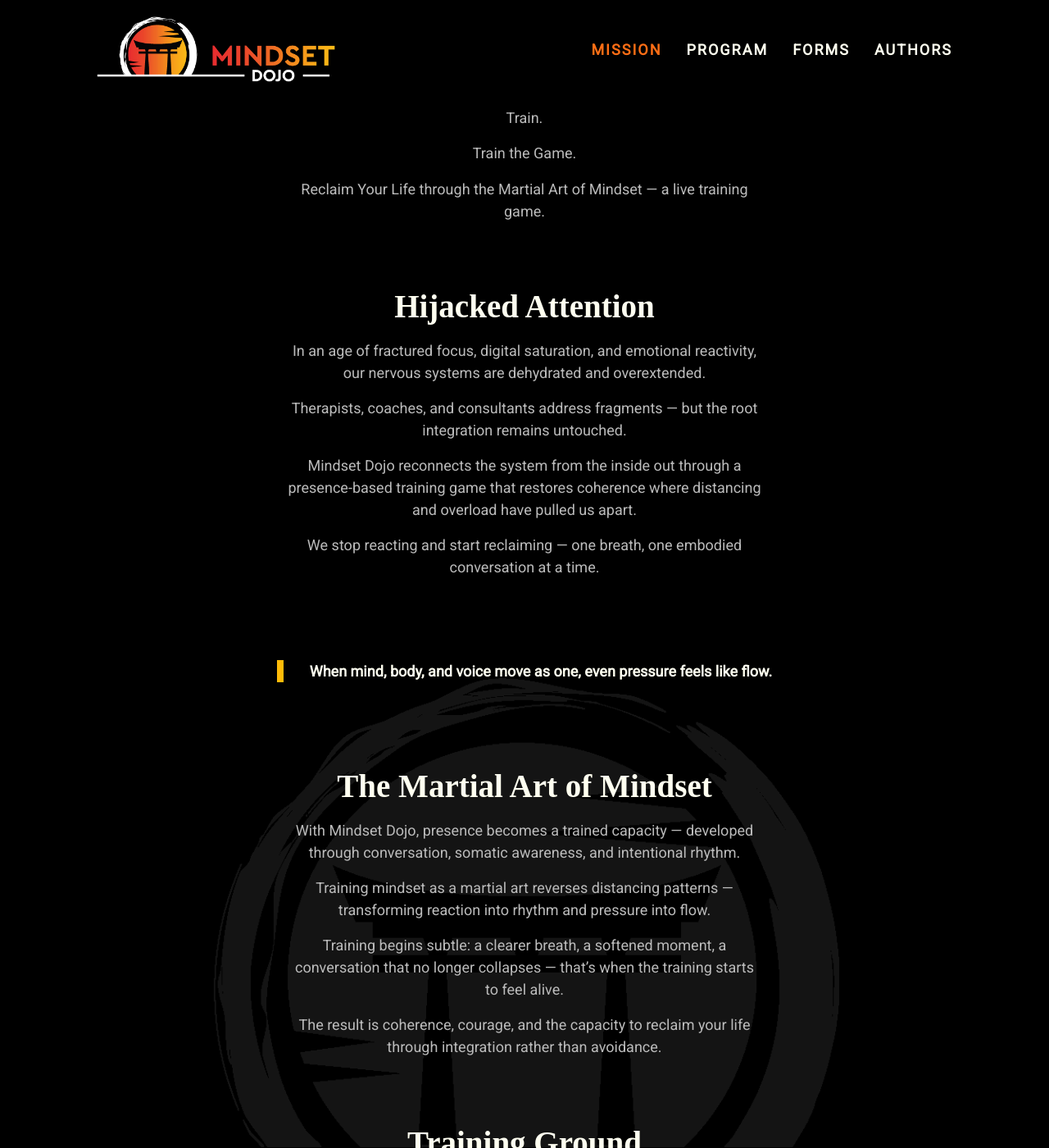
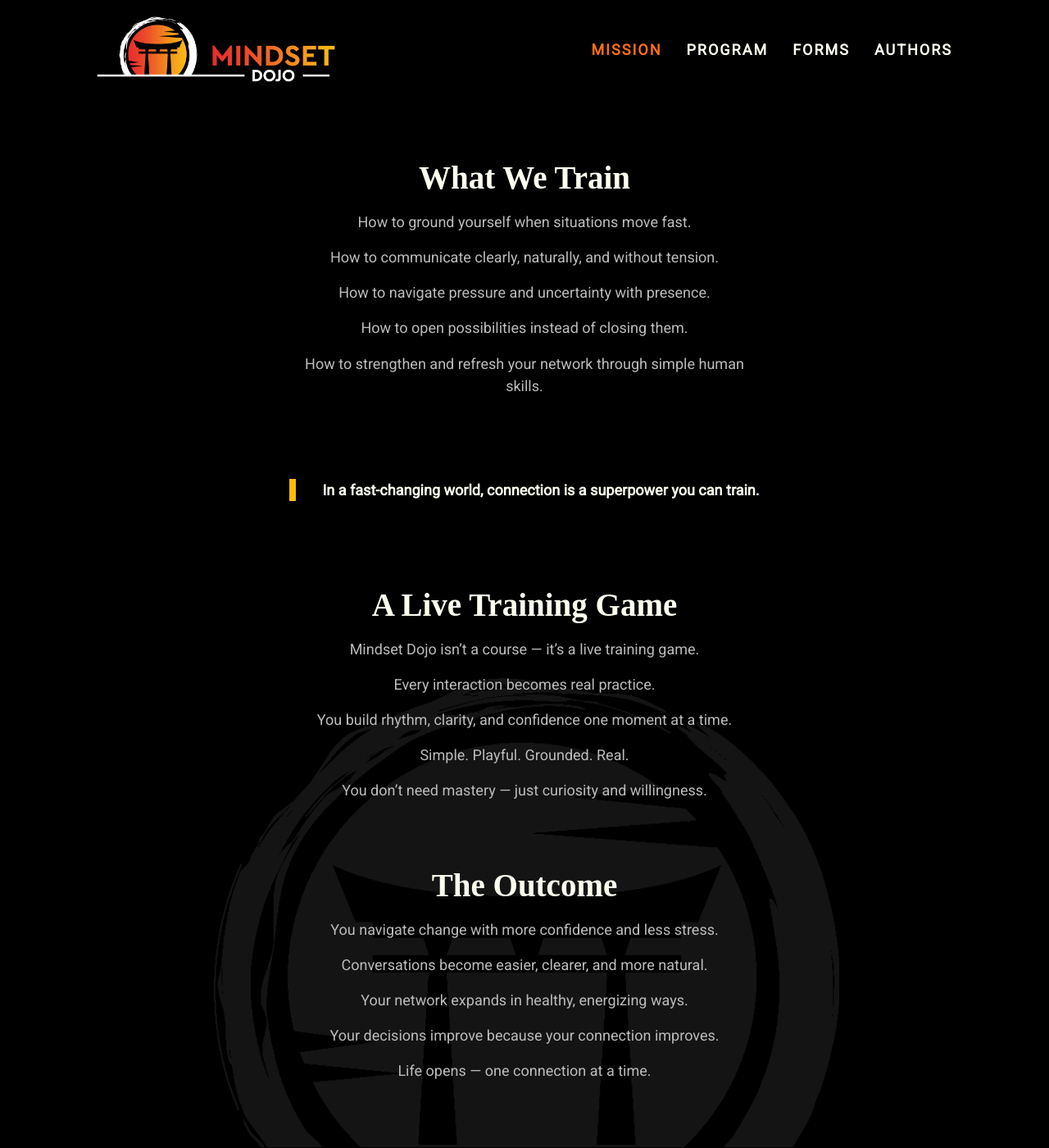
Before and after one commit to mindset-dojo/mindset-dojo.github.io, a Jekyll site: the page built from mission.md, in a window 1280 px wide and 1400 px high, scrolled down 394 px. Shown: the whole window at 82% size. Built offline with Jekyll 4.4.1, drawn with Linux system fonts in a browser that asks for light colours; some web fonts are replaced; some of the changed text lies outside the part shown.

Commit message:
feat: level up your network

```diff
--- a/_data/sections/mission.yaml
+++ b/_data/sections/mission.yaml
@@ -1,59 +1,56 @@
 ---
-mantra: "Reclaim Your Life."
-mantra_mark: "Life."
+mantra: "Level Up Your Network."
+mantra_mark: "Network."
 description: |
-  Reclaim your life from the era of social distancing and hijacked attention.
-  The Martial Art of Mindset is a live training game that restores your focus,
-  energy, and balance — bringing your system back to center. Through embodied
-  awareness, we reintegrate mind, body, and voice so coherence becomes natural
-  again, even under pressure.  This is how Self-Authorship takes root —
-  not through more concepts, but through lived practice, one conversation at
-  a time. When presence returns, life feels lighter, more connected, and more possible.
+  The world is changing faster than ever — new technology, new pressures, and new
+  opportunities. But one skill grows more important in every era: the ability to
+  connect well with yourself and others. Mindset Dojo trains practical human
+  connection and communication skills for a world shaped by AI, rapid change,
+  and rising complexity.
+
+  Learn to navigate conversations, decisions, and high-pressure moments with
+  clarity, presence, and confidence. As you improve how you connect, you unlock
+  new possibilities, strengthen your network, and increase the probability of
+  healthier, more expansive outcomes at work, at home, and in everyday life.
 sections:
   - type: text
     data:
-      label: "Root Stance"
+      label: "A Skill for a Changing World"
       items:
-        - "Don’t Shame."
-        - "Don’t Blame."
-        - "Don’t Complain."
-        - "Don’t Constrain."
-        - "Train."
-        - "Train the Game."
-        - "Reclaim Your Life through the Martial Art of Mindset — a live training game."
+        - "Technology accelerates. Pressures rise. Paths shift."
+        - "Human connection helps us adapt, collaborate, and stay centered."
+        - "Mindset Dojo makes connection a simple, trainable skill."
+        - "Better connection → better decisions → better possibilities."
   - type: text
     data:
-      label: "Hijacked Attention"
+      label: "What We Train"
       items:
-        - "In an age of fractured focus, digital saturation, and emotional reactivity, our nervous systems are dehydrated and overextended."
-        - "Therapists, coaches, and consultants address fragments — but the root integration remains untouched."
-        - "Mindset Dojo reconnects the system from the inside out through a presence-based training game that restores coherence where distancing and overload have pulled us apart."
-        - "We stop reacting and start reclaiming — one breath, one embodied conversation at a time."
+        - "How to ground yourself when situations move fast."
+        - "How to communicate clearly, naturally, and without tension."
+        - "How to navigate pressure and uncertainty with presence."
+        - "How to open possibilities instead of closing them."
+        - "How to strengthen and refresh your network through simple human skills."
   - type: quote
     data:
-      text: "When mind, body, and voice move as one, even pressure feels like flow."
+      text: "In a fast-changing world, connection is a superpower you can train."
   - type: text
     data:
-      label: "The Martial Art of Mindset"
+      label: "A Live Training Game"
       items:
-        - "With Mindset Dojo, presence becomes a trained capacity — developed through conversation, somatic awareness, and intentional rhythm."
-        - "Training mindset as a martial art reverses distancing patterns — transforming reaction into rhythm and pressure into flow."
-        - "Training begins subtle: a clearer breath, a softened moment, a conversation that no longer collapses — that’s when the training starts to feel alive."
-        - "The result is coherence, courage, and the capacity to reclaim your life through integration rather than avoidance."
+        - "Mindset Dojo isn’t a course — it’s a live training game."
+        - "Every interaction becomes real practice."
+        - "You build rhythm, clarity, and confidence one moment at a time."
+        - "Simple. Playful. Grounded. Real."
+        - "You don’t need mastery — just curiosity and willingness."
   - type: text
     data:
-      label: "Training Ground"
+      label: "The Outcome"
       items:
-        - "Mindset Dojo isn’t a classroom — it’s a structured training game where every conversation, silence, and embodied pause becomes practice."
-        - "We train deep, real, and playful — seriously playful and playfully serious."
-        - "It’s not all sunshine and rainbows — but as the practice roots, challenge becomes curiosity, and curiosity becomes flow."
-        - "Together, we reverse attention whiplash and rebuild real presence — the antidote to an over-distanced culture."
-        - "From that root, self-agency strengthens and matures into Self-Authorship."
-  - type: authors
-    data:
-      leadership_flow:
-        label: "⛩️🌿 Self-Authors"
-        limit: 16
+        - "You navigate change with more confidence and less stress."
+        - "Conversations become easier, clearer, and more natural."
+        - "Your network expands in healthy, energizing ways."
+        - "Your decisions improve because your connection improves."
+        - "Life opens — one connection at a time."
   - type: ctas
     data:
       items:
```
